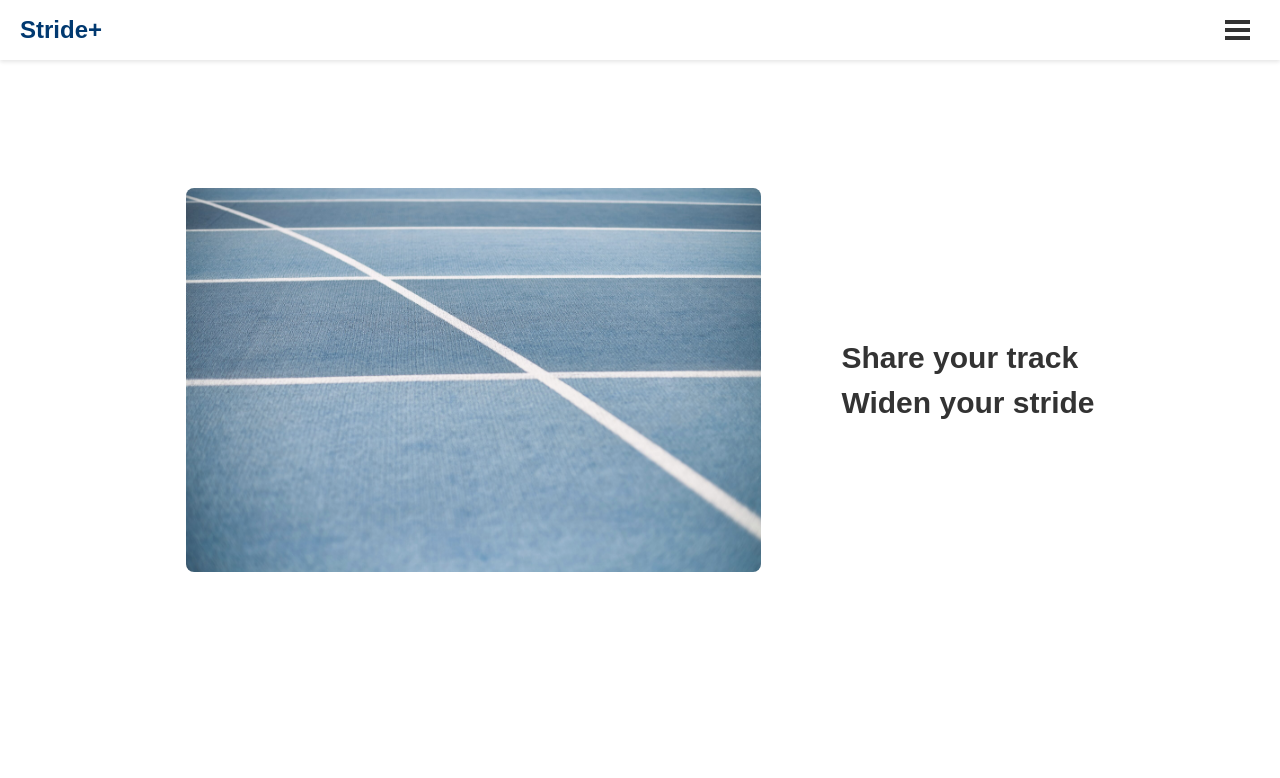
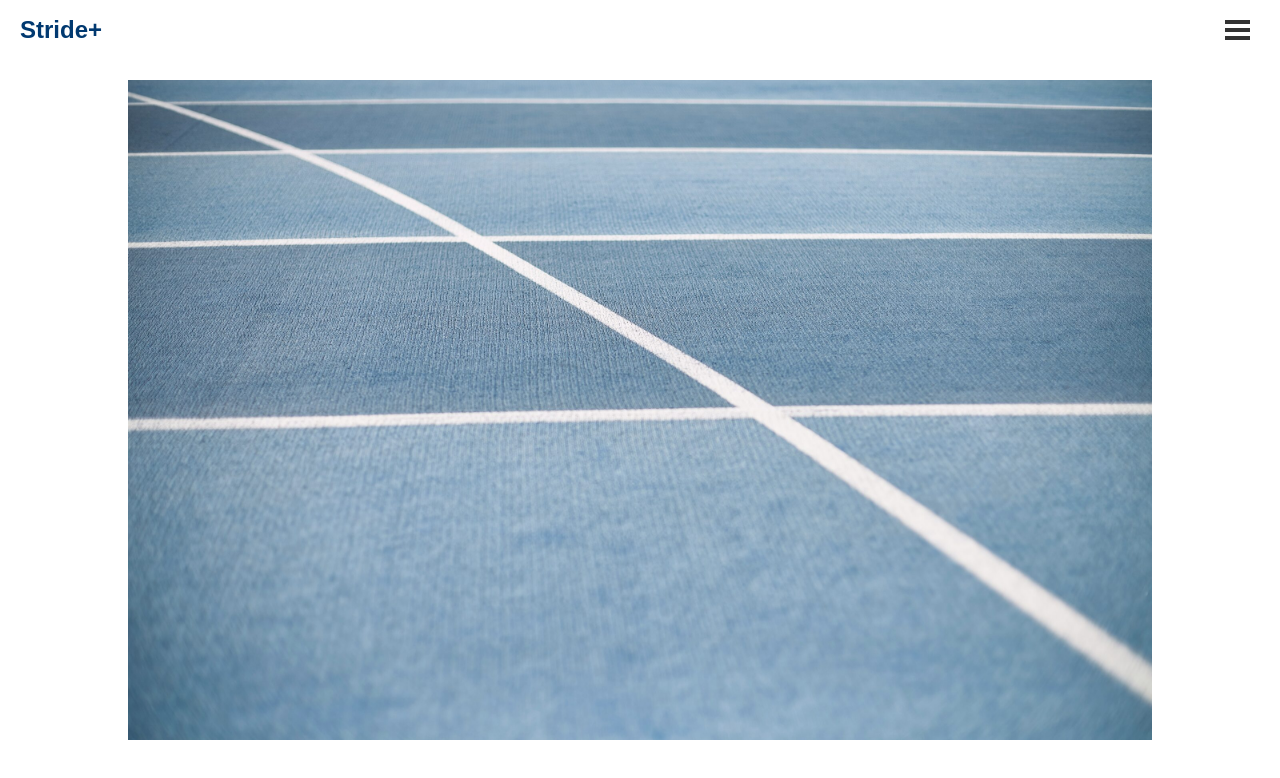
Before and after one commit to baggy102/stride-plus-web, a React (Create React App) app: page / in a window 1280 px wide. Shown: the top 778 px of the page. Built offline with nearby package versions, Linux system fonts and the light colour scheme.

Commit message:
feature/러닝 기록 모달창 기능 추가

```diff
--- a/src/pages/home.tsx
+++ b/src/pages/home.tsx
@@ -19,11 +19,11 @@ const Home = () => {
           src={process.env.PUBLIC_URL + '/main-running-track.jpg'}
           alt="Track"
         />
-        <h2>
-          Share your track <br />
-          Widen your stride
-        </h2>
       </main>
+
+      <footer>
+        <p></p>
+      </footer>
     </div>
   );
 };
--- a/src/pages/main.tsx
+++ b/src/pages/main.tsx
@@ -3,7 +3,7 @@ import { useNavigate } from 'react-router-dom'; // React Router 사용
 import '../styles/main.css';
 import Header from '../components/header';
 
-import { MapContainer, TileLayer, Marker, Popup } from 'react-leaflet';
+import { MapContainer, TileLayer, Marker } from 'react-leaflet';
 import 'leaflet/dist/leaflet.css';
 import L from 'leaflet';
 
@@ -17,6 +17,13 @@ L.Icon.Default.mergeOptions({
   shadowUrl: markerShadow,
 });
 
+const redDotIcon = new L.DivIcon({
+  className: 'custom-marker',
+  html: `<div style="width: 6px; height: 6px; background-color: red; border-radius: 50%;"></div>`, // 크기를 더 작게 조정
+  iconSize: [6, 6], // 아이콘 크기
+  iconAnchor: [3, 3], // 중심점
+});
+
 // 게시물 타입 정의
 type Post = {
   id: number;
@@ -26,6 +33,9 @@ type Post = {
   location: string;
   comments: number;
   likes: number;
+  distance: string; // 거리
+  time: string; // 시간
+  title: string; // 코스 제목
   lat: number;
   lng: number;
 };
@@ -34,11 +44,14 @@ const posts: Post[] = [
   {
     id: 1,
     userId: 1,
-    userProfile: process.env.PUBLIC_URL + '/sneaker.png', // 사용자 프로필 이미지
+    userProfile: process.env.PUBLIC_URL + '/sneaker.png',
     image: process.env.PUBLIC_URL + '/main-running-track.jpg',
     location: '강남구, 서울',
     comments: 20,
     likes: 100,
+    distance: '5km',
+    time: '30min',
+    title: 'Morning Run',
     lat: 37.4979,
     lng: 127.0276,
   },
@@ -46,40 +59,24 @@ const posts: Post[] = [
     id: 2,
     userId: 2,
     userProfile: process.env.PUBLIC_URL + '/sneaker.png',
-    image: process.env.PUBLIC_URL + '/main-running-track.jpg',
+    image: process.env.PUBLIC_URL + '/runrun.jpg',
     location: '홍대, 서울',
     comments: 15,
     likes: 80,
+    distance: '10km',
+    time: '1hr',
+    title: 'Evening Jog',
     lat: 37.5563,
     lng: 126.9220,
-  },
-  {
-    id: 3,
-    userId: 3,
-    userProfile: process.env.PUBLIC_URL + '/sneaker.png',
-    image: process.env.PUBLIC_URL + '/main-running-track.jpg',
-    location: '여의도, 서울',
-    comments: 10,
-    likes: 60,
-    lat: 37.5241,
-    lng: 126.9265,
-  },
-  {
-    id: 4,
-    userId: 4,
-    userProfile: process.env.PUBLIC_URL + '/sneaker.png',
-    image: process.env.PUBLIC_URL + '/main-running-track.jpg',
-    location: '잠실, 서울',
-    comments: 25,
-    likes: 120,
-    lat: 37.5139,
-    lng: 127.1025,
   },
 ];
 
 const MainPage = () => {
   const [selectedPost, setSelectedPost] = useState<Post | null>(null);
-  const navigate = useNavigate(); // React Router의 navigate 함수
+
+  const closeModal = () => {
+    setSelectedPost(null); // 모달 닫기
+  };
 
   return (
     <div className="main-page-container">
@@ -91,7 +88,7 @@ const MainPage = () => {
         className="map-container"
       >
         <TileLayer
-          url="https://{s}.basemaps.cartocdn.com/light_all/{z}/{x}/{y}{r}.png" // CartoDB Light 테마
+          url="https://{s}.basemaps.cartocdn.com/light_all/{z}/{x}/{y}{r}.png"
           attribution='&copy; <a href="https://www.openstreetmap.org/copyright">OpenStreetMap</a> contributors &copy; <a href="https://carto.com/">CARTO</a>'
         />
 
@@ -99,52 +96,30 @@ const MainPage = () => {
           <Marker
             key={post.id}
             position={[post.lat, post.lng]}
+            icon={redDotIcon}
             eventHandlers={{
               click: () => {
                 setSelectedPost(post);
               },
             }}
-          >
-            <Popup>
-              <strong>{post.location}</strong>
-              <br />
-              ❤️ {post.likes} | 💬 {post.comments}
-              <br />
-              {/* 사용자 프로필 클릭 시 개인 화면으로 이동 */}
-              <img
-                src={post.userProfile}
-                alt="User Profile"
-                className="user-profile"
-                onClick={() => navigate(`/user/${post.userId}`)} // 개인 화면으로 이동
-                style={{ cursor: 'pointer', width: '30px', height: '30px', borderRadius: '50%' }}
-              />
-            </Popup>
-          </Marker>
+          />
         ))}
       </MapContainer>
 
+      {/* 모달창 */}
       {selectedPost && (
-        <div className="selected-post">
-          <div className="post-card">
-            {/* 사용자 프로필 이미지 */}
-            <div className="post-user-profile">
-              <img
-                src={selectedPost.userProfile}
-                alt="User Profile"
-                style={{ width: '50px', height: '50px', borderRadius: '50%', marginBottom: '10px' }}
-              />
+        <div className="modal-overlay" onClick={closeModal}>
+          <div className="modal-content" onClick={(e) => e.stopPropagation()}>
+            <img src={selectedPost.image} alt="Post" className="modal-image" />
+            <div className="modal-details">
+              <p className="modal-user-name">{`User ${selectedPost.userId}`}</p>
+              <p className="modal-title">{selectedPost.title}</p>
+              <p className="modal-distance">{`Distance: ${selectedPost.distance}`}</p>
+              <p className="modal-time">{`Time: ${selectedPost.time}`}</p>
             </div>
-            {/* 게시물 이미지 */}
-            <div className="post-image">
-              <img src={selectedPost.image} alt={`Track at ${selectedPost.location}`} />
-            </div>
-            <div className="post-details">
-              <p className="post-location">{selectedPost.location}</p>
-              <div className="post-interactions">
-                <span className="post-comments">💬 {selectedPost.comments}</span>
-                <span className="post-likes">❤️ {selectedPost.likes}</span>
-              </div>
-            </div>
+            <button className="modal-close-button" onClick={closeModal}>
+              Close
+            </button>
           </div>
         </div>
       )}
--- a/src/styles/App.css
+++ b/src/styles/App.css
@@ -2,18 +2,17 @@
 body, html {
   margin: 0;
   padding: 0;
-  height: 100%;
+  height: 100%; /* 화면 전체 높이 */
+  overflow: hidden; /* 스크롤 숨김 */
   font-family: Arial, sans-serif;
   background-color: #ffffff;
   box-sizing: border-box;
-  overflow-x: hidden;
 }
 
 /* 헤더 스타일 */
 header {
   width: 100%;
   background-color: #ffffff;
-  box-shadow: 0 2px 4px rgba(0, 0, 0, 0.1);
   padding: 16px 20px;
   display: flex;
   justify-content: space-between;
@@ -84,31 +83,50 @@ header h1 {
   color: #013970;
 }
 
+footer {
+  width: 100%;
+  height: 60px; /* 헤더와 동일한 높이 */
+  background-color: #ffffff; /* 배경색 */
+  display: flex;
+  justify-content: center; /* 수평 중앙 정렬 */
+  align-items: center; /* 수직 중앙 정렬 */
+  position: absolute; /* 화면 하단에 고정 */
+  bottom: 0; /* 하단 위치 */
+  z-index: 10;
+  box-sizing: border-box;
+}
+
+footer p {
+  margin: 0;
+  font-size: 14px;
+  color: #333333;
+  font-weight: bold;
+}
+
 /* 메인 콘텐츠 스타일 */
 main {
-  display: flex;
-  flex-direction: row;
-  align-items: center;
-  justify-content: center;
-  width: 100%;
-  max-width: 800px;
-  height: 80vh;
-  padding: 0;
-  box-sizing: border-box;
-  gap: 80px;
-  margin: 0 auto;
-  cursor: pointer;
+  width: 100vw; /* 화면 전체 너비 */
+  height: calc(100vh - 120px); /* 헤더 높이(60px) + 푸터 간격(60px)을 제외한 높이 */
+  margin: 0 auto; /* 중앙 정렬 */
+  padding: 0; /* 여백 제거 */
+  padding-bottom: 60px; /* 푸터와의 간격 추가 */
+  display: flex; /* 플렉스 레이아웃 */
+  justify-content: center; /* 수평 중앙 정렬 */
+  align-items: center; /* 수직 중앙 정렬 */
+  position: relative; /* 이미지가 부모 컨테이너에 맞게 배치되도록 설정 */
+  overflow: hidden; /* 넘치는 부분 숨김 */
 }
 
 /* 이미지 섹션 */
 main img {
-  width: auto;
-  height: 60%;
-  border-radius: 8px;
+  width: 100%; /* 부모 컨테이너 너비에 맞춤 */
+  height: 100%; /* 부모 컨테이너 높이에 맞춤 */
+  object-fit: cover; /* 이미지가 영역을 꽉 채우도록 설정 */
+  display: block; /* 이미지가 블록 요소로 동작 */
 }
 
 /* 텍스트 섹션 */
-main h2 {
+/* main h2 {
   font-size: 30px;
   color: #333333;
   font-weight: bold;
@@ -116,24 +134,25 @@ main h2 {
   margin: 0;
   text-align: left;
   white-space: nowrap;
-}
+} */
 
 /* 데스크탑 스타일 (기본) */
 @media (min-width: 1025px) {
   main {
-    flex-direction: row;
-    gap: 80px;
+    width: 100%; /* 화면 전체 너비 */
+    margin: 20px auto; /* 여백 제거 */
+    padding: 0; /* 여백 제거 */
   }
 
   main img {
-    width: auto;
-    height: 60%;
+    width:80%;
+    height: auto;
   }
 
-  main h2 {
+  /* main h2 {
     font-size: 30px;
     text-align: left;
-  }
+  } */
 }
 
 /* 태블릿 스타일 */
@@ -148,11 +167,6 @@ main h2 {
     height: 50%;
   }
 
-  main h2 {
-    font-size: 28px;
-    text-align: center;
-    white-space: normal;
-  }
 }
 
 /* 모바일 스타일 */
@@ -170,10 +184,4 @@ main h2 {
   main img {
     height: 40%;
   }
-
-  main h2 {
-    font-size: 24px;
-    text-align: center;
-    white-space: normal;
-  }
 }
--- a/src/styles/main.css
+++ b/src/styles/main.css
@@ -86,6 +86,98 @@ header + .map-container {
   color: #666666;
 }
 
+/* 모달 오버레이 */
+.modal-overlay {
+  position: fixed;
+  top: 0;
+  left: 0;
+  width: 100vw;
+  height: 100vh;
+  background-color: rgba(0, 0, 0, 0.5); /* 반투명 배경 */
+  display: flex;
+  justify-content: center;
+  align-items: center;
+  z-index: 1000;
+}
+
+/* 모달 콘텐츠 */
+.modal-content {
+  background-color: white;
+  border-radius: 10px;
+  overflow: hidden;
+  width: 90%;
+  max-width: 500px;
+  box-shadow: 0 4px 8px rgba(0, 0, 0, 0.2);
+  position: relative;
+}
+
+/* 모달 이미지 */
+.modal-image {
+  width: 100%;
+  height: auto;
+  object-fit: cover;
+}
+
+/* 모달 상세 정보 */
+.modal-details {
+  padding: 20px;
+  position: relative;
+}
+
+.modal-user-name,
+.modal-title,
+.modal-distance,
+.modal-time {
+  margin: 5px 0;
+  font-size: 16px;
+  font-weight: bold;
+}
+
+/* 모달 닫기 버튼 */
+.modal-close-button {
+  position: absolute;
+  top: 10px;
+  right: 10px;
+  background: none; /* 배경 제거 */
+  color: whitesmoke; /* 텍스트 색상 */
+  border: none; /* 테두리 제거 */
+  font-size: 14px; /* 텍스트 크기 */
+  font-weight: bold; /* 텍스트 굵기 */
+  cursor: pointer; /* 클릭 가능한 커서 */
+}
+
+/* 모달 이미지 */
+.modal-image {
+  width: 100%;
+  height: auto;
+  object-fit: cover;
+  position: relative;
+}
+
+/* 모달 상세 정보 */
+.modal-details {
+  position: absolute; /* 사진 위에 글씨를 배치 */
+  bottom: 10px; /* 사진 하단에서 10px 위로 */
+  left: 10px; /* 사진 좌측에서 10px 오른쪽으로 */
+  color: white; /* 텍스트 색상 */
+  background-color: rgba(0, 0, 0, 0.5); /* 반투명 배경 */
+  padding: 10px; /* 내부 여백 */
+  border-radius: 5px; /* 둥근 모서리 */
+  max-width: 90%; /* 글씨가 사진 밖으로 나가지 않도록 제한 */
+}
+
+.modal-user-name,
+.modal-title,
+.modal-distance,
+.modal-time {
+  margin: 5px 0;
+  font-size: 14px; /* 글씨 크기 조정 */
+  font-weight: bold;
+  white-space: nowrap; /* 텍스트 줄바꿈 방지 */
+  overflow: hidden; /* 넘치는 텍스트 숨김 */
+  text-overflow: ellipsis; /* 넘치는 텍스트에 "..." 표시 */
+}
+
 /* 반응형 처리 */
 @media (max-width: 1024px) {
   main {
```
Also changed, not shown: public/runrun.jpg (added).
